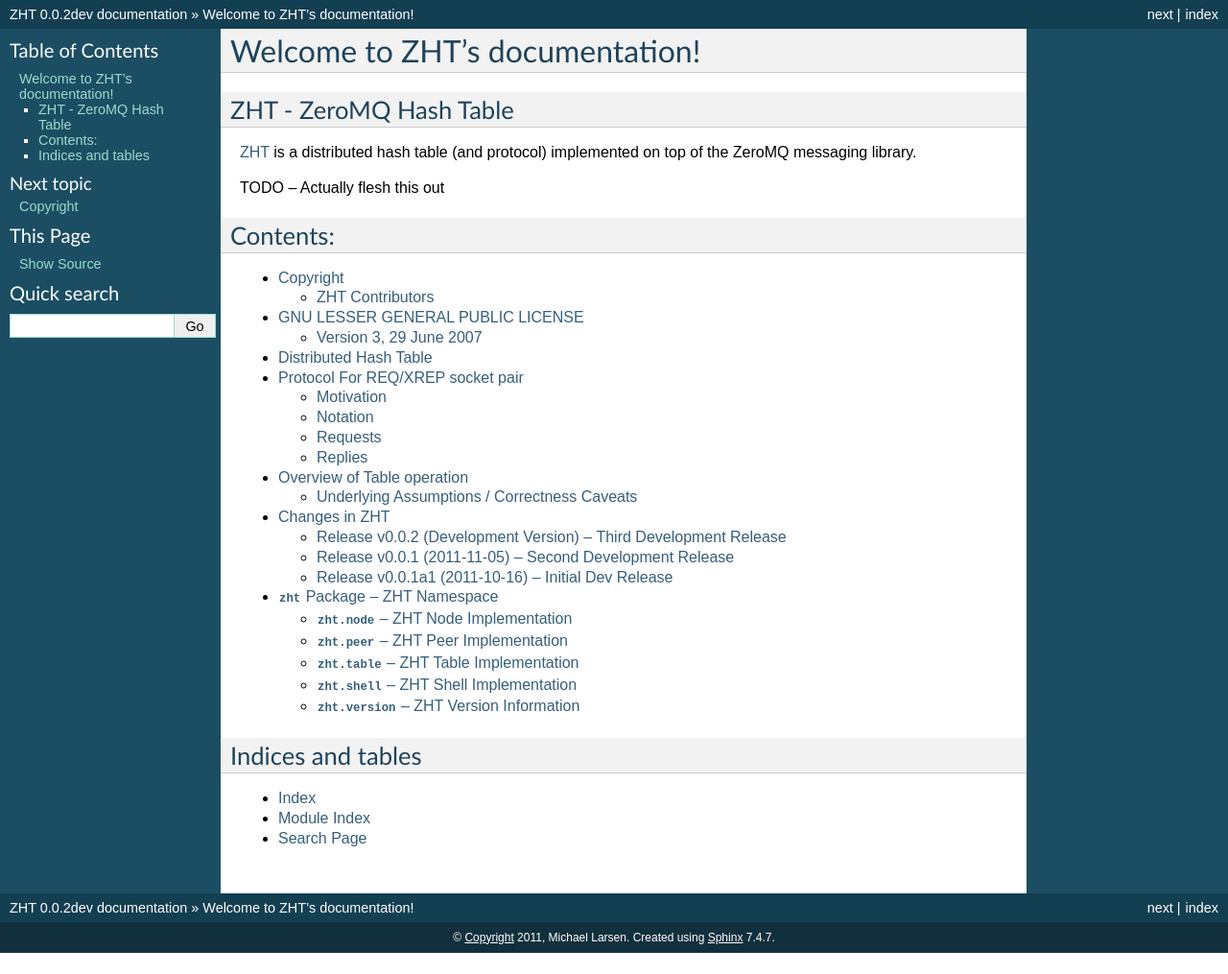
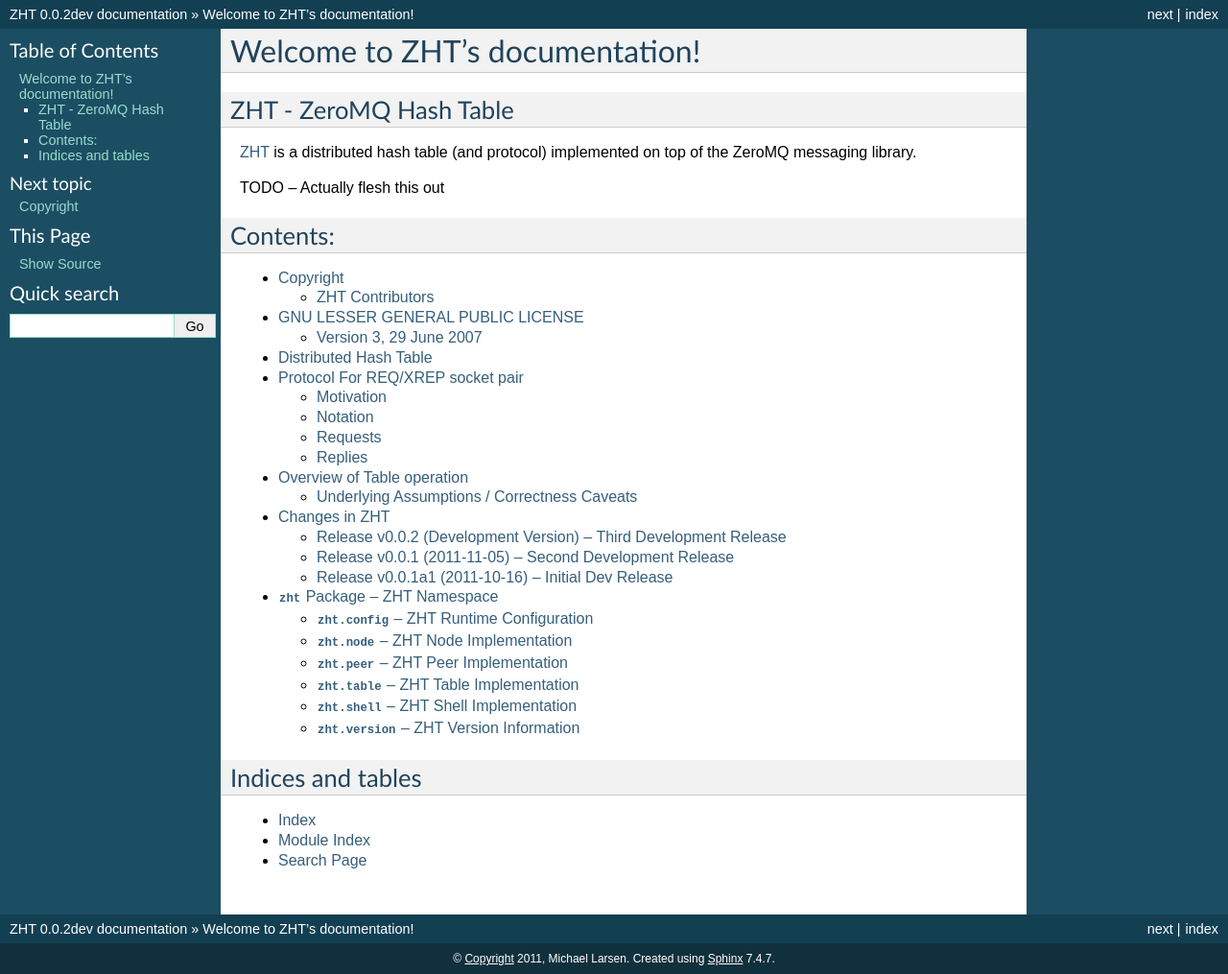
Before and after one commit to mghlarsen/ZHT, a Sphinx documentation site: the page built from docs/index.rst, in a window 1280 px wide. Shown: the whole page at 96% size. Built offline with Sphinx 7.4.7, drawn with Linux system fonts in a browser that asks for light colours; before the commit the page ends 993 px from its top, so only the background shows below that.

Commit message:
Update documentation for zht.config addition.

```diff
--- /dev/null
+++ b/docs/api/zht.config.rst
@@ -0,0 +1,9 @@
+==============================================
+:mod:`zht.config` -- ZHT Runtime Configuration
+==============================================
+
+.. automodule:: zht.config
+   :members:
+   :private-members:
+   :undoc-members:
+   :show-inheritance:
--- a/docs/api/zht.rst
+++ b/docs/api/zht.rst
@@ -10,6 +10,7 @@
 
 .. toctree::
 
+    zht.config
     zht.node
     zht.peer
     zht.table
```
